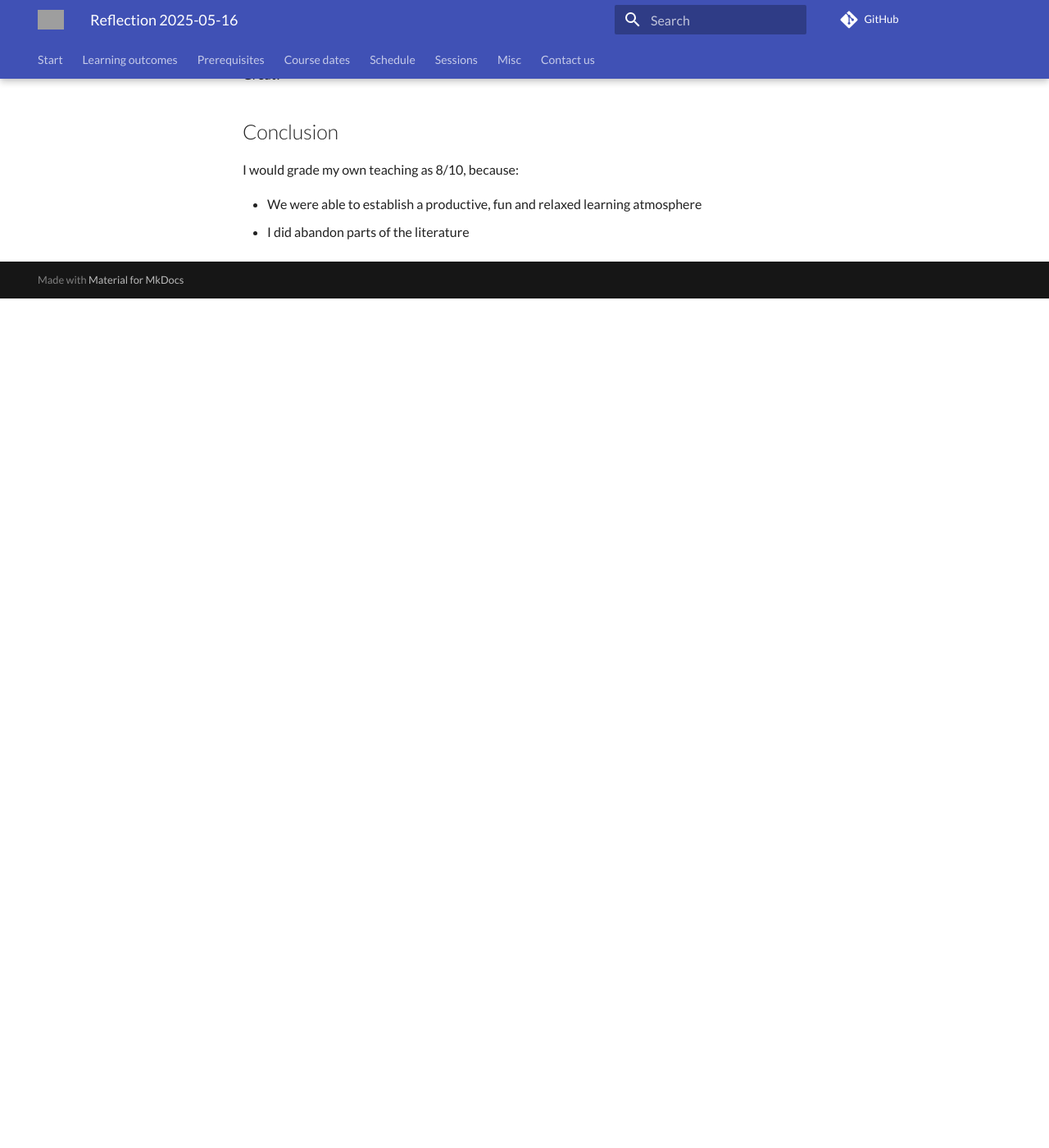
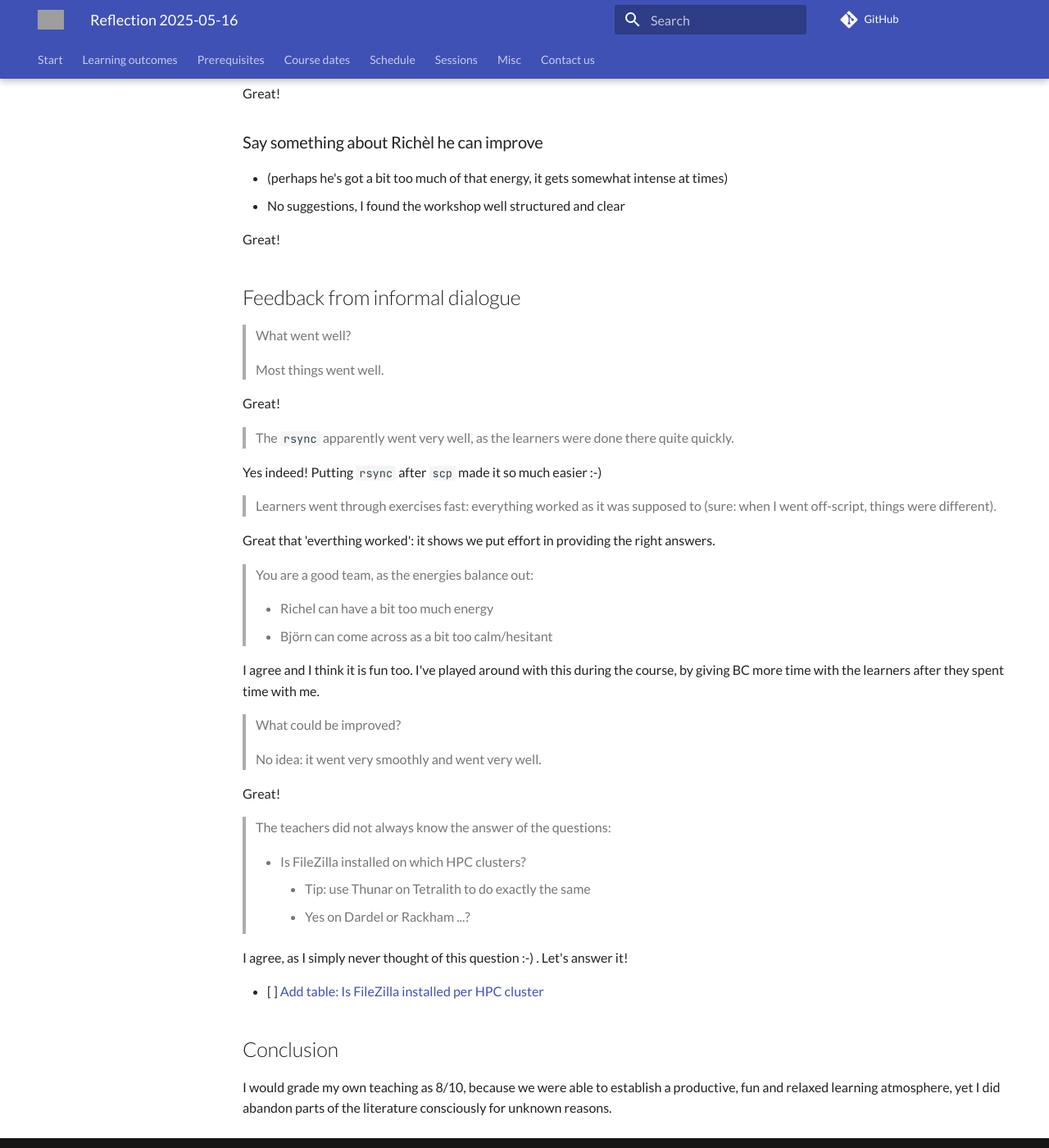
Before and after one commit to UPPMAX/naiss_file_transfer_course, an MkDocs documentation site: the page built from docs/reflections/20250516/README.md, in a window 1280 px wide and 1400 px high, scrolled down 4598 px. Shown: the whole window at 82% size. Built offline with MkDocs 1.6.1 and Material for MkDocs 9.7.7, drawn with Linux system fonts in a browser that asks for light colours; comment, search, counter and statistics services are not loaded; before the commit the page ends 4962 px from its top, so only the background shows below that; some of the changed text lies outside the part shown; grey boxes are pictures that could not be loaded.

Commit message:
Reflect, add issues #43 #44 #45 #46

```diff
--- a/docs/reflections/20250516/README.md
+++ b/docs/reflections/20250516/README.md
@@ -67,6 +67,7 @@
 10:44|1              |16 mins
 11:00|Break          |.
 
+
 ## Reflection
 
 I am reasonably happy with how this day went:
@@ -95,8 +96,9 @@
 10:05 |R      |File transfer using FileZilla [moved later]
 11:00 |.      |Break
 
-- [ ] Suggest to use this schedule if Alvis + Dardel people are in the
-  majority
+- [ ] [Discuss: do `scp` first if Alvis + Dardel people are in the majority](https://github.com/UPPMAX/naiss_file_transfer_course/issues/44)
+- [ ] [Discuss: encourage use of Tetralith](https://github.com/UPPMAX/naiss_file_transfer_course/issues/45)
+  to remain starting with FileZila
 
 One learner slowed us down: he had not logged in to his HPC cluster.
 
@@ -115,7 +117,7 @@
 
 I think me and BC worked well as a teach. For sure, I enjoyed how well we,
 for example, discuss to have an earlier break. Sometimes BC got what he
-wanted and sometimes I.
+wanted and sometimes I. We were equals.
 
 In conclusion: I am still unsure how well the teaching went, regardless
 of the very happy learners.
@@ -130,12 +132,23 @@
 I can compress and archive files before transferring     |4.3 |unsure, I have not seen learners struggle with this
 I can log in to my HPC cluster using SSH                 |5   |indeed, this is a prerequisite
 I can transfer data using FileZilla                      |4   |indeed, this is the hardest and we skipped
-I can transfer data using rsync                          |4.7 |unsure, only 2 out of 4 chose to do this
-I can transfer data using scp                            |5   |indeed, worked like a charm
-I can transfer data using sftp                           |5   |unsure, did anyone do this...?
+I can transfer data using `rsync`                        |4.7 |unsure, only 2 out of 4 chose to do this
+I can transfer data using `scp`                          |5   |indeed, worked like a charm
+I can transfer data using `sftp`                         |5   |unsure, did anyone do this...?
 I can transfer files between clusters                    |4   |indeed, no practice/exercise
 
 <!-- markdownlint-enable MD013 -->
+
+The weakest sessions were:
+
+- FileZilla: this can be improved by
+  [encouraging the use of Tetralith](https://github.com/UPPMAX/naiss_file_transfer_course/issues/45)
+- The between-cluster file transfer.
+  I agree it did not get its proper attention.
+  Maybe BC already has ideas how to improve this?
+  I would be OK to remove this, as it requires a login on 2 HPC clusters,
+  which I feel is only OK if we give this session a full hour.
+  BC decides!
 
 ### Say something positive about Richèl
 
@@ -155,10 +168,54 @@
 
 Great!
 
+## Feedback from informal dialogue
+
+> What went well?
+>
+> Most things went well.
+
+Great!
+
+> The `rsync` apparently went very well,
+> as the learners were done there quite quickly.
+
+Yes indeed! Putting `rsync` after `scp` made it so much easier :-)
+
+> Learners went through exercises fast: everything worked
+> as it was supposed to (sure: when I went off-script, things
+> were different).
+
+Great that 'everthing worked': it shows we put effort in providing
+the right answers.
+
+> You are a good team, as the energies balance out:
+>
+> - Richel can have a bit too much energy
+> - Björn can come across as a bit too calm/hesitant
+
+I agree and I think it is fun too. I've played around with
+this during the course, by giving BC more time with the learners
+after they spent time with me.
+
+> What could be improved?
+>
+> No idea: it went very smoothly and went very well.
+
+Great!
+
+> The teachers did not always know the answer of the questions:
+>
+> - Is FileZilla installed on which HPC clusters?
+>     - Tip: use Thunar on Tetralith to do exactly the same
+>     - Yes on Dardel or Rackham ...?
+
+I agree, as I simply never thought of this question :-) .
+Let's answer it!
+
+- [ ] [Add table: Is FileZilla installed per HPC cluster](https://github.com/UPPMAX/naiss_file_transfer_course/issues/43)
+
 ## Conclusion
 
-I would grade my own teaching as 8/10, because:
-
-- We were able to establish a productive, fun and relaxed learning
-  atmosphere
-- I did abandon parts of the literature
+I would grade my own teaching as 8/10, because we were able to establish a
+productive, fun and relaxed learning atmosphere, yet
+I did abandon parts of the literature consciously for unknown reasons.
```
Also changed, not shown: docs/evaluations/20250516/README.md (line endings or trailing spaces).
